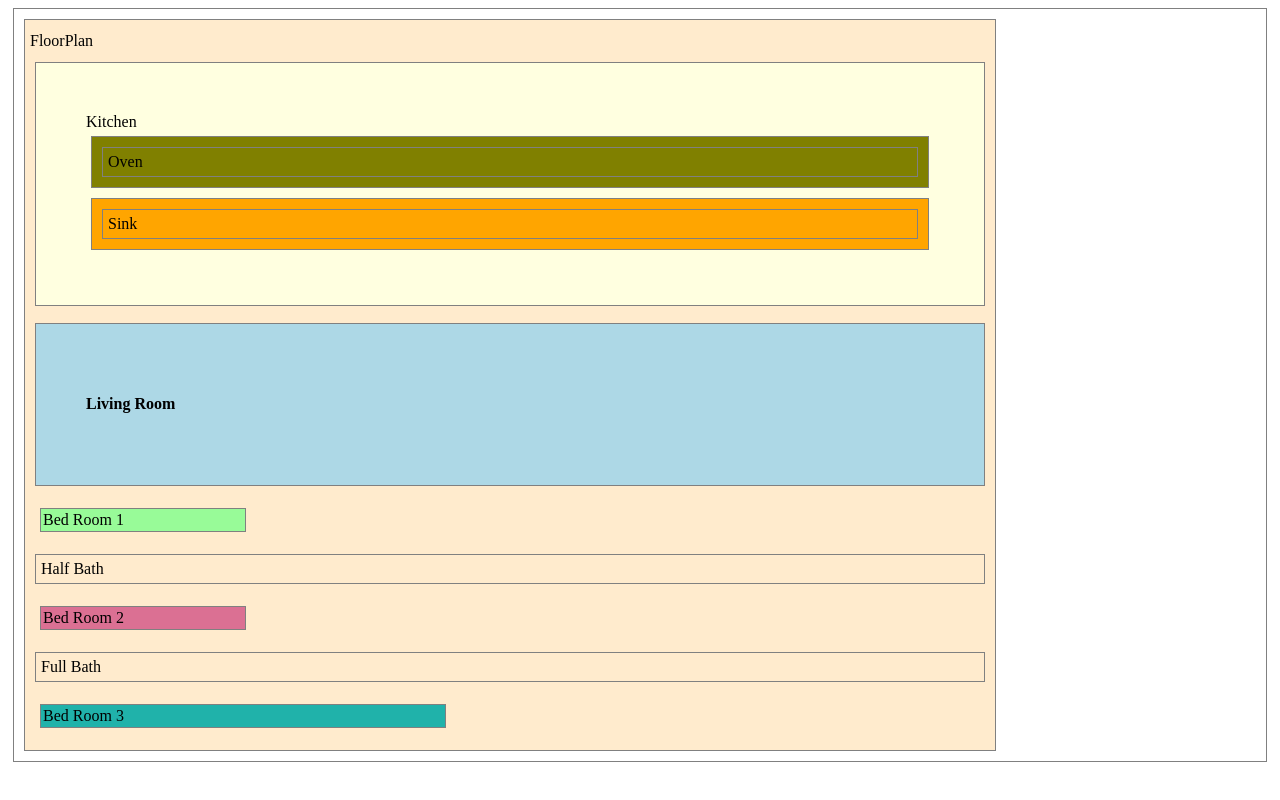
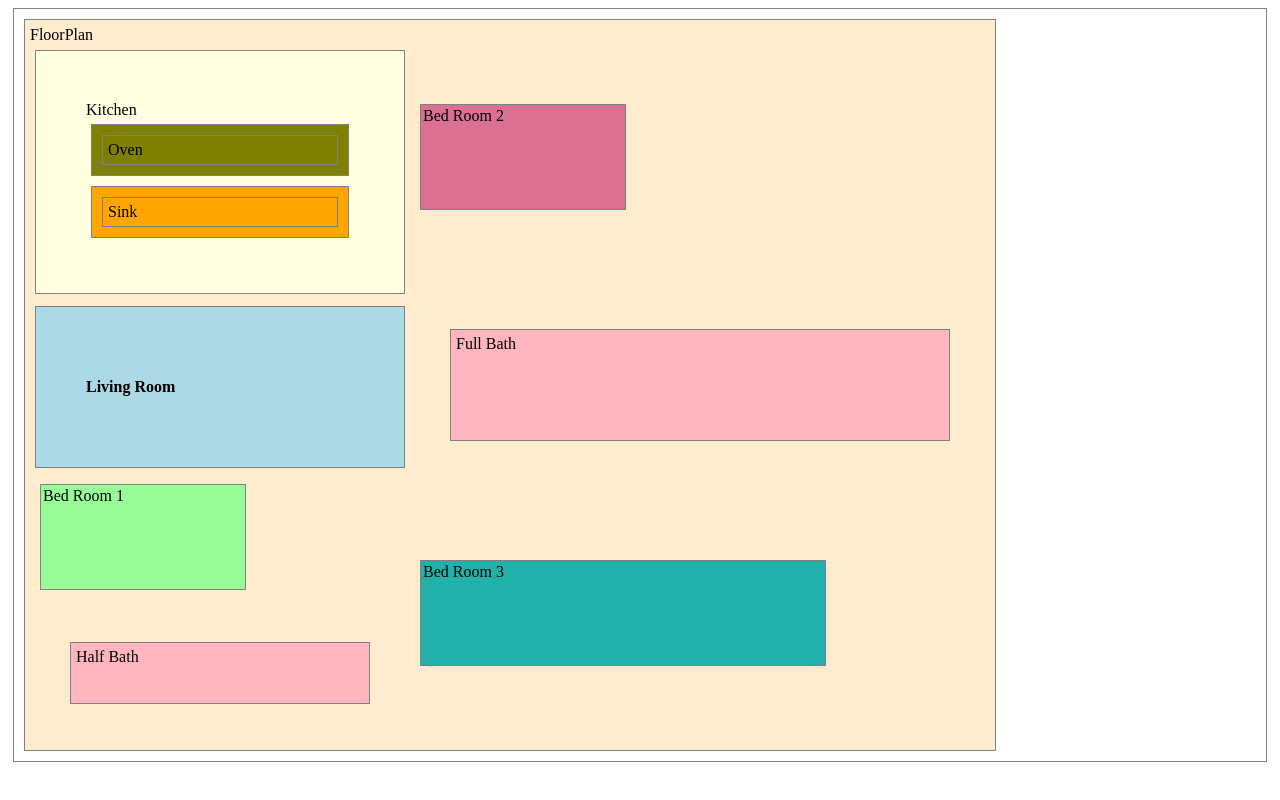
Before and after one commit to CCMatson/react-floorplan-lab, a React (Create React App) app: page / in a window 1280 px wide. Built offline with nearby package versions, Linux system fonts and the light colour scheme.

Commit message:
style full and half bath

```diff
--- a/src/App.css
+++ b/src/App.css
@@ -43,20 +43,30 @@
 #bed-1{
   width: 200px;
   background-color: palegreen;
+  height: 100px;
 }
 
 #bed-2{
   width: 200px;
   background-color: palevioletred;
+  height: 100px;
 }
 
 #bed-3{
   width: 400px;
+  height: 100px;
 }
 
-.bath{
+.half{
   background-color: lightpink;
   margin: 40px;
+  height: 50px;
+}
+
+.full{
+  background-color: lightpink;
+  margin: 40px;
+  height: 100px;
 }
 
 
```
